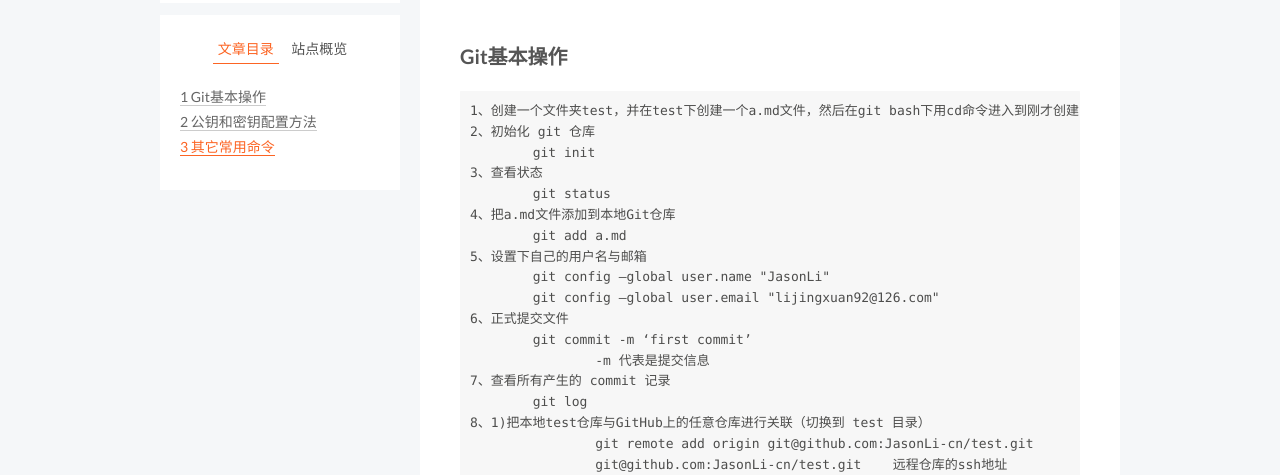
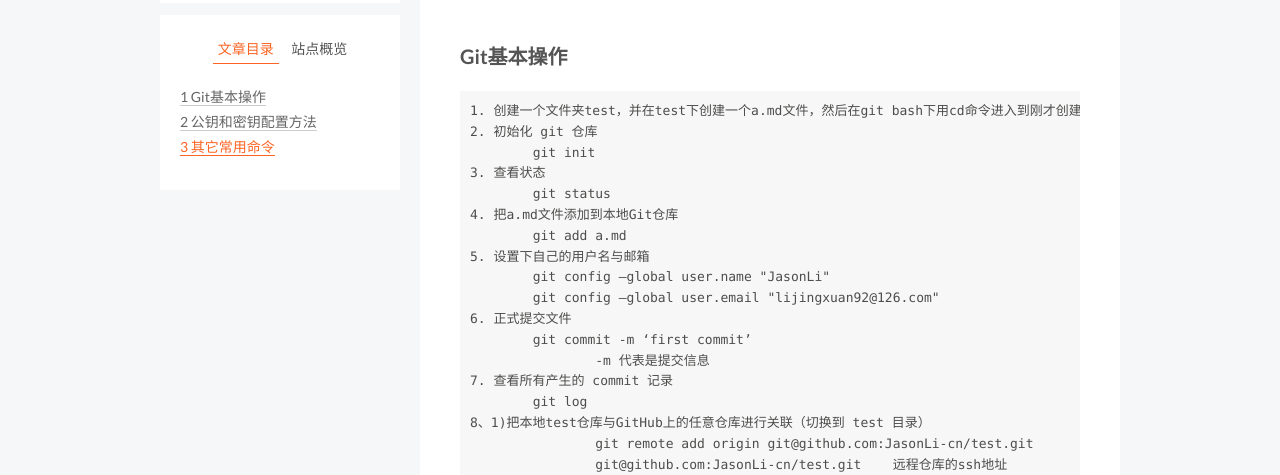
Before and after one commit to Mowar/Mowar.github.io, a Jekyll site: the page built from _posts/git/2017-09-28-note1.md, in a window 1280 px wide. Shown: the part 231-706 px from the top of the page. Built offline with Jekyll 4.4.1, drawn with Linux system fonts in a browser that asks for light colours; some of the changed text lies outside the part shown.

Commit message:
修改文件5

```diff
--- a/_posts/git/2017-09-28-note1.md
+++ b/_posts/git/2017-09-28-note1.md
@@ -8,21 +8,20 @@ updated: 2017-09-18
 this ISO a test
 
 ## Git基本操作 ##
-
-	1、创建一个文件夹test，并在test下创建一个a.md文件，然后在git bash下用cd命令进入到刚才创建的test文件夹，
-	2、初始化 git 仓库
+	1. 创建一个文件夹test，并在test下创建一个a.md文件，然后在git bash下用cd命令进入到刚才创建的test文件夹，
+	2. 初始化 git 仓库
 		git init
-	3、查看状态
+	3. 查看状态
 		git status
-	4、把a.md文件添加到本地Git仓库
+	4. 把a.md文件添加到本地Git仓库
 		git add a.md
-	5、设置下自己的用户名与邮箱
+	5. 设置下自己的用户名与邮箱
 		git config —global user.name "JasonLi"
 		git config —global user.email "lijingxuan92@126.com"
-	6、正式提交文件
+	6. 正式提交文件
 		git commit -m ‘first commit’
 			-m 代表是提交信息
-	7、查看所有产生的 commit 记录
+	7. 查看所有产生的 commit 记录
 		git log
 	8、1)把本地test仓库与GitHub上的任意仓库进行关联（切换到 test 目录）
 			git remote add origin git@github.com:JasonLi-cn/test.git
```
